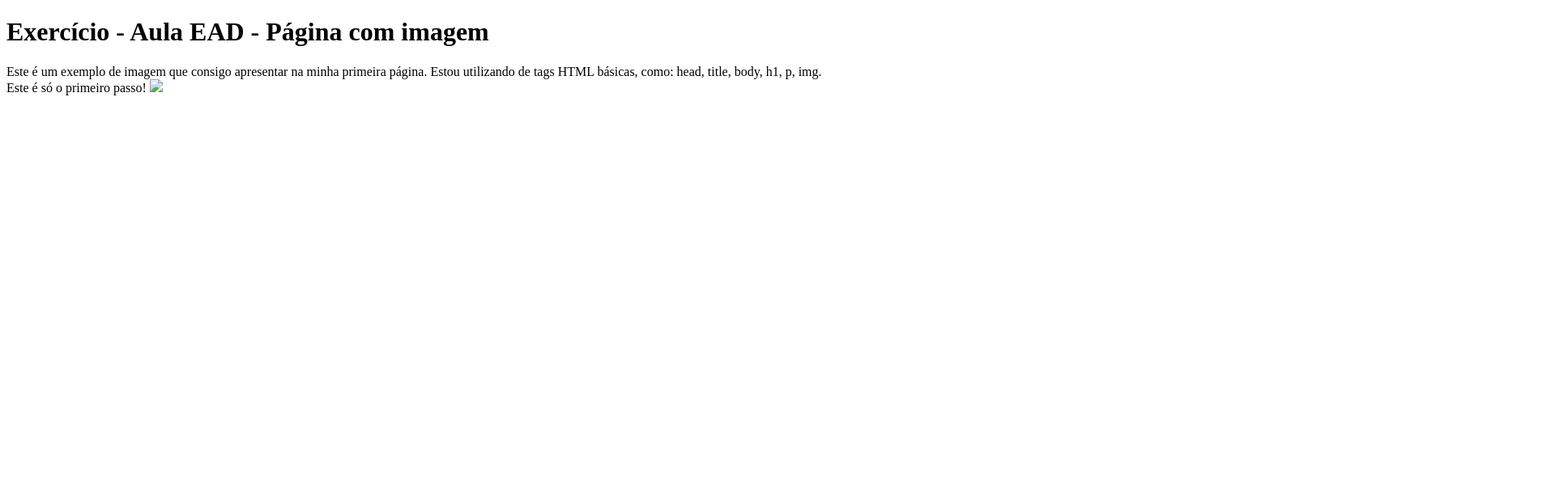
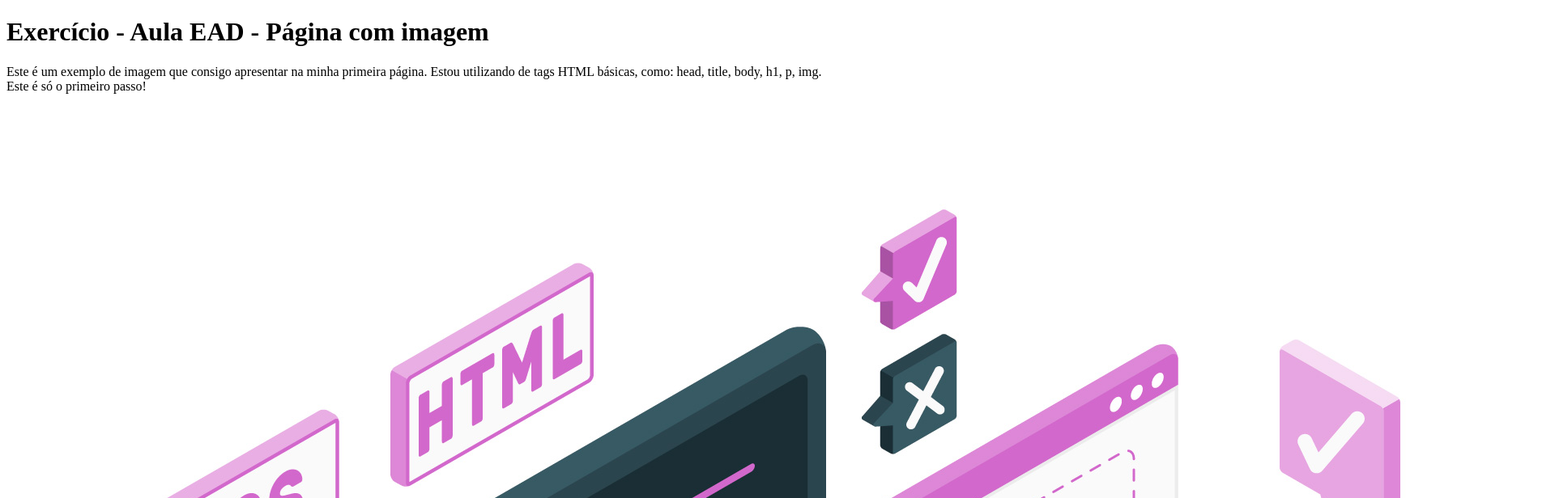
Before and after one commit to laurenleao/pagina-imagem, a plain HTML site: page index.html in a window 1280 px wide. Shown: the top 616 px of the page at 81% size, 1920 px wide, since content can reach past the window. Drawn offline with Linux system fonts and the light colour scheme.

Commit message:
Update index.html

```diff
--- a/index.html
+++ b/index.html
@@ -7,7 +7,7 @@
 
     <p> Este é um exemplo de imagem que consigo apresentar na minha primeira página. Estou utilizando de tags HTML básicas, como: head, title, body, h1, p, img.<br>Este é só o primeiro passo!
 
-<img src="L:\Conteudo\Fmp\Programação web\Exercício Ead\img.jpg">
+<img src="img/9906021.jpg">
 
 </body>
 </html>
```
